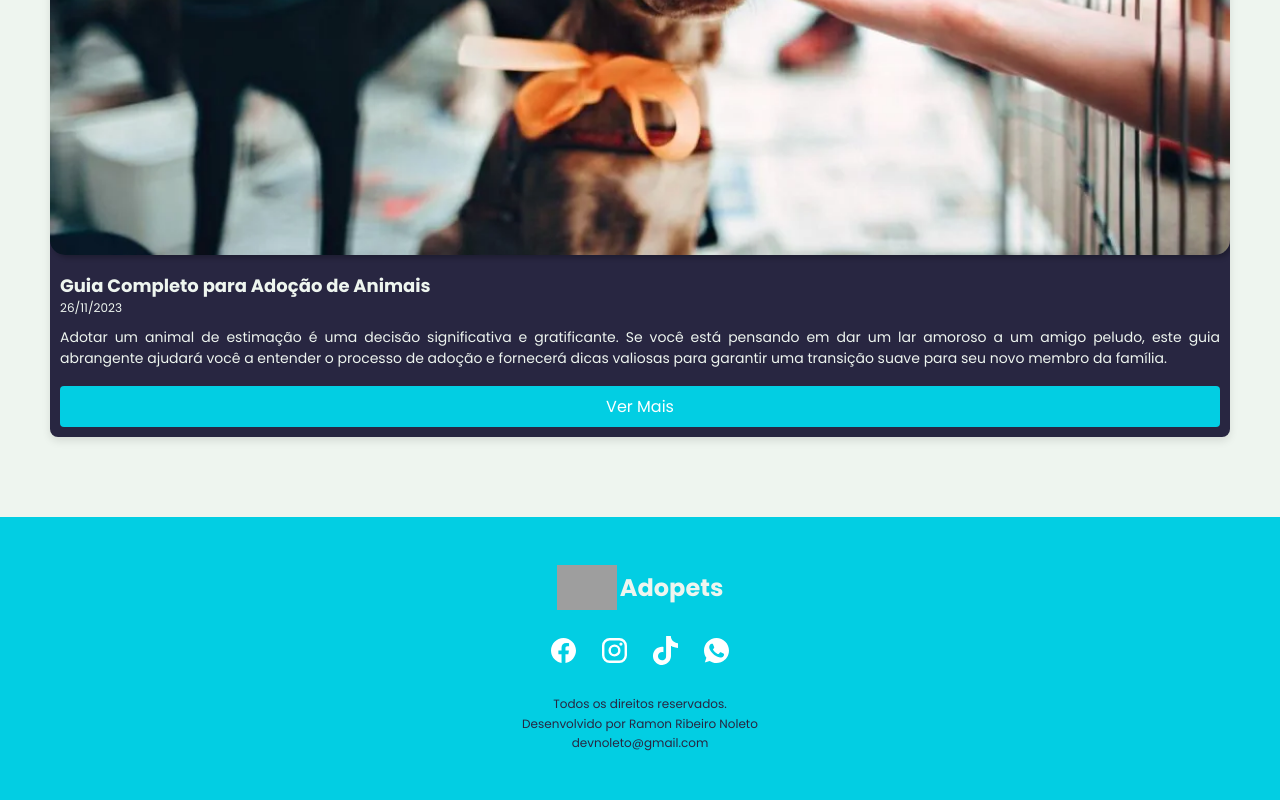
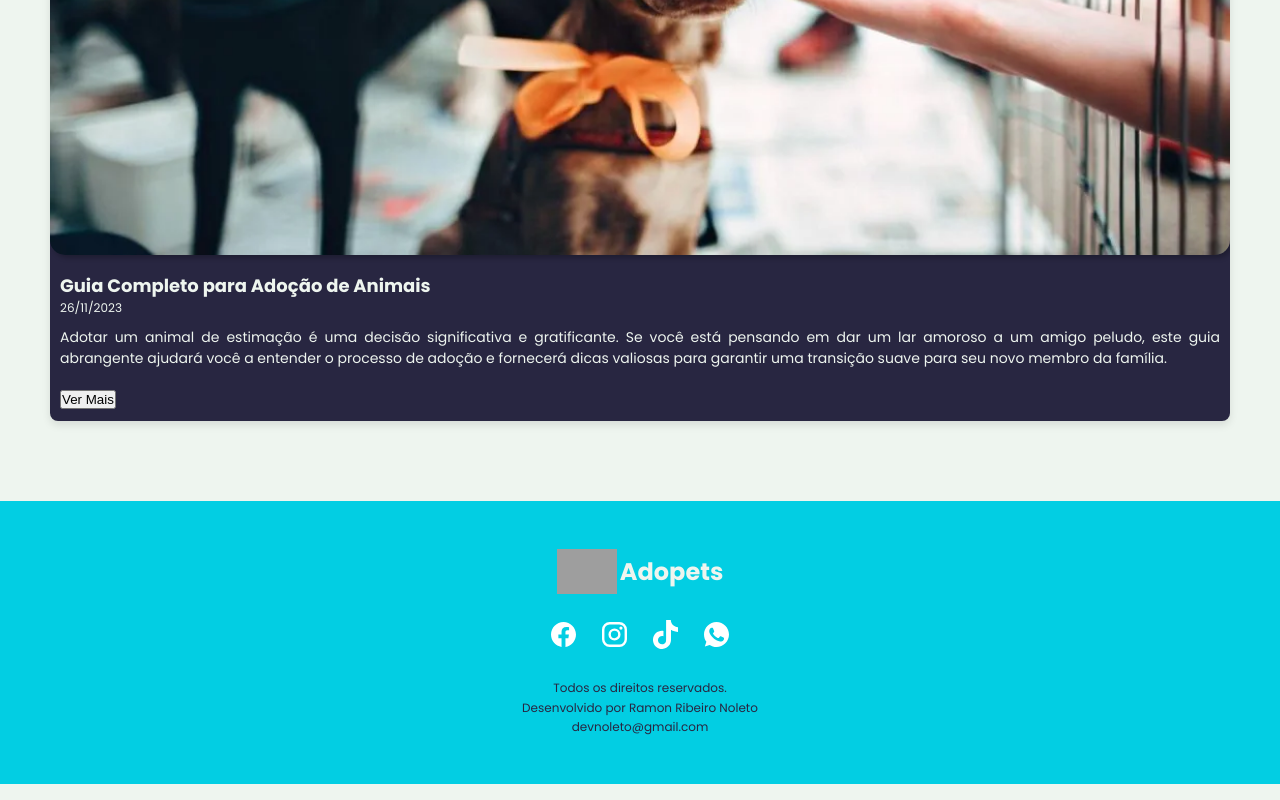
Before and after one commit to RNoleto/adopets-vue3, a Vue app: page /posts in a window 1280 px wide. Shown: the part 610-1410 px from the top of the page. Built offline with nearby package versions, Linux system fonts and the light colour scheme; grey boxes are pictures that could not be loaded.

Commit message:
Ajuste de json dos posts e logica para carregar a página individual de cada post de forma dinamica

```diff
--- a/src/api/adoption.json
+++ b/src/api/adoption.json
@@ -33,8 +33,9 @@
       }
     ]
   },
-  "posts": {
-    "1": {
+  "posts": [
+    {
+      "url": "guia-completo-para-adocao-de-animais",
       "title": "Guia Completo para Adoção de Animais",
       "subtitule": "Como Encontrar seu Amigo Peludo Perfeito",
       "date": "2023-11-26",
@@ -42,7 +43,7 @@
       "resume": "Adotar um animal de estimação é uma decisão significativa e gratificante. Se você está pensando em dar um lar amoroso a um amigo peludo, este guia abrangente ajudará você a entender o processo de adoção e fornecerá dicas valiosas para garantir uma transição suave para seu novo membro da família.",
       "tags": []
     }
-  },
+  ],
   "services": {
     "Adoção": {
       "icon": "src/assets/icons/adoption.svg"
--- a/src/components/Card.vue
+++ b/src/components/Card.vue
@@ -16,7 +16,12 @@
       </p>
       <div class="card-button">
         <slot name="button">
-          <div class="btn" @click="handleButtonClick">Ver Mais</div>
+          <router-link
+            v-if="shouldShowButton"
+            :to="{ name: 'PostPage', params: { url } }"
+          >
+            <div class="btn">Ver Mais</div>
+          </router-link>
         </slot>
       </div>
     </div>
@@ -37,10 +42,17 @@ export default {
       type: String,
       default: "dd/mm/aaaa",
     },
+    url: {
+      type: String,
+      default: "",
+    },
   },
-  methods: {
-    handleButtonClick() {
-      console.log("Botão 'Ver Mais' clicado!");
+  computed: {
+    shouldShowButton() {
+      console.log("URL in shouldShowButton:", this.url);
+      const result = Boolean(this.url);
+      console.log("Result in shouldShowButton:", result);
+      return result;
     },
   },
 };
--- /dev/null
+++ b/src/pages/PostPage.vue
@@ -0,0 +1,43 @@
+<template>
+  <div class="container">
+    <div class="content page">
+      <h1>Página individual de cada post</h1>
+      <div class="post">
+        <h1 class="title">{{ post.title }}</h1>
+        <p>{{ post.resume }}</p>
+      </div>
+    </div>
+  </div>
+</template>
+
+<script>
+import axios from "axios";
+
+export default {
+  name: "PostPage",
+  data() {
+    return {
+      postUrl: null,
+      post: {},
+    };
+  },
+  mounted() {
+    this.postUrl = this.$route.params.url;
+    this.getPostByUrl(this.postUrl);
+  },
+  methods: {
+    getPostByUrl(url) {
+      axios
+        .get("/src/api/adoption.json")
+        .then((response) => {
+          const posts = response.data.posts;
+          this.post = posts.find((post) => post.url === url) || {};
+          console.log("Dados do post encontrado:", this.post);
+        })
+        .catch((error) => {
+          console.log("Erro ao carregar post:", error);
+        });
+    },
+  },
+};
+</script>
--- a/src/pages/Posts.vue
+++ b/src/pages/Posts.vue
@@ -3,14 +3,24 @@
   <div class="container">
     <div class="content page">
       <h1 class="title">Página de Posts</h1>
-      <Card class="card" v-for="(post, index) in posts" :key="index">
+      <Card
+        class="card"
+        v-for="(post, index) in posts"
+        :key="index"
+        :url="post.url"
+      >
+        {{ console.log("Post URL:", post.url) }}
         <template v-slot:image>
           <img class="card-image" :src="post.img" :alt="post.title" />
         </template>
         <template v-slot:title>{{ post.title }}</template>
         <template v-slot:date>{{ formatBrazilianDate(post.date) }}</template>
         <template v-slot:description>{{ post.resume }}</template>
-        <template v-slot:button></template>
+        <template v-slot:button>
+          <button @click="navigateToPost(post.url)" v-if="post.url">
+            Ver Mais
+          </button>
+        </template>
       </Card>
     </div>
   </div>
@@ -39,13 +49,15 @@ export default {
       const year = dateObj.getFullYear();
       return `${day}/${month}/${year}`;
     },
+    navigateToPost(postUrl) {
+      this.$router.push({ name: "PostPage", params: { url: postUrl } });
+    },
   },
   mounted() {
     axios
       .get("src/api/adoption.json")
       .then((response) => {
         this.posts = response.data.posts;
-        console.log("Dados carregado do Json:", this.posts);
       })
       .catch((error) => {
         console.log("Erro ao carregar posts:", error);
--- a/src/router.js
+++ b/src/router.js
@@ -4,6 +4,7 @@ import { createRouter, createWebHistory } from 'vue-router';
 import Home from './pages/Home.vue';
 import About from './pages/About.vue';
 import Posts from './pages/Posts.vue';
+import PostPage from './pages/PostPage.vue';
 
 
 const routes = [
@@ -19,6 +20,13 @@ const routes = [
     path: '/posts',
     component: Posts,
   },
+  //Pagina individual de cada post
+  {
+    path: '/post/:url',
+    name: 'PostPage',
+    component: () => import('@/pages/PostPage.vue'), // Use `import` aqui
+    props: true,
+  },
   {
     path: '/:catchAll(.*)',
     redirect: '/',
```
